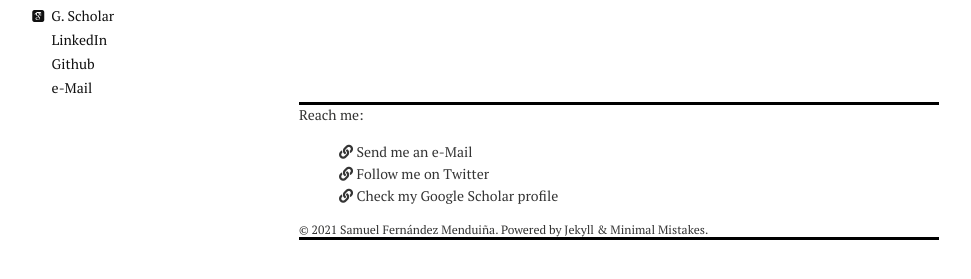
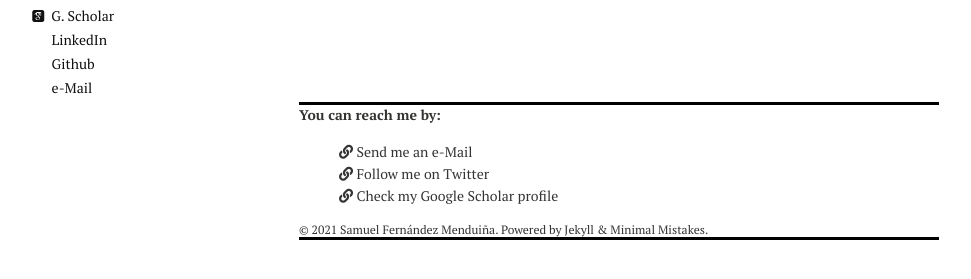
Before and after one commit to sf219/sfweb, a Jekyll site: the page built from index.md, in a window 1280 px wide. Shown: the part 417-696 px from the top of the page, without its empty margins (21-992 px from the left). Built offline with Jekyll 4.4.1, drawn with Linux system fonts in a browser that asks for light colours; nearby versions of some CDN libraries.

Commit message:
Update _footer.html

```diff
--- a/_includes/_footer.html
+++ b/_includes/_footer.html
@@ -21,7 +21,7 @@
     <body>
 <div id = "div1">
 
-    <div id = "div3"> Reach me: </div>
+    <div id = "div3"> <strong>You can reach me by:</strong> </div>
 <div class="page__footer-follow">
   <ul class="social-icons">
     {% if site.data.ui-text[site.locale].follow_label %}
```
